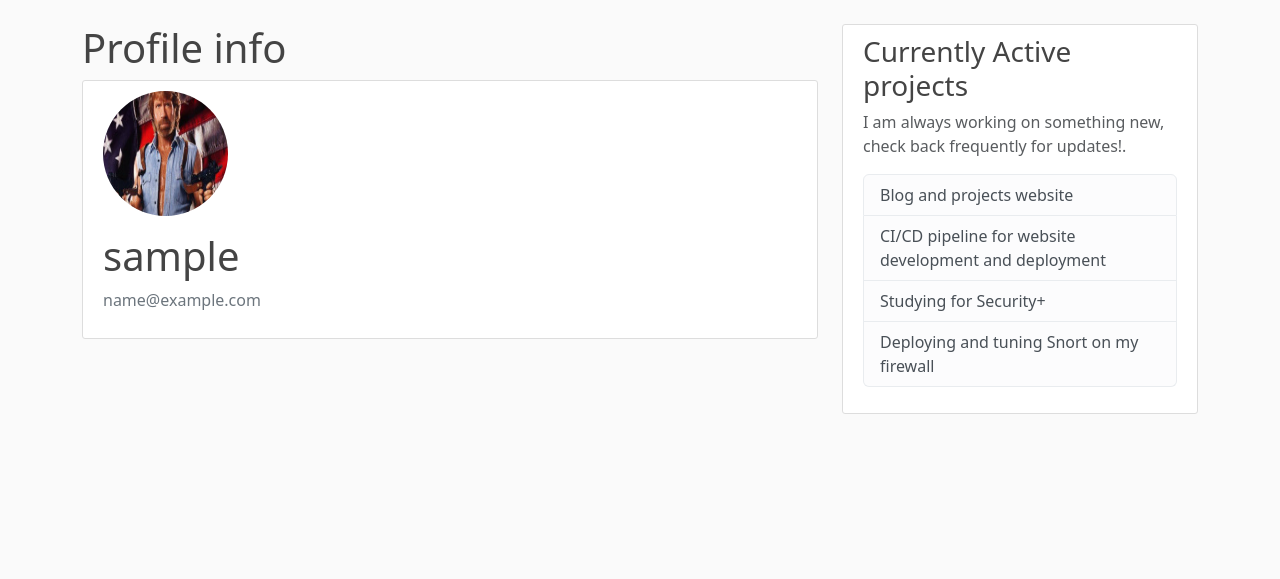
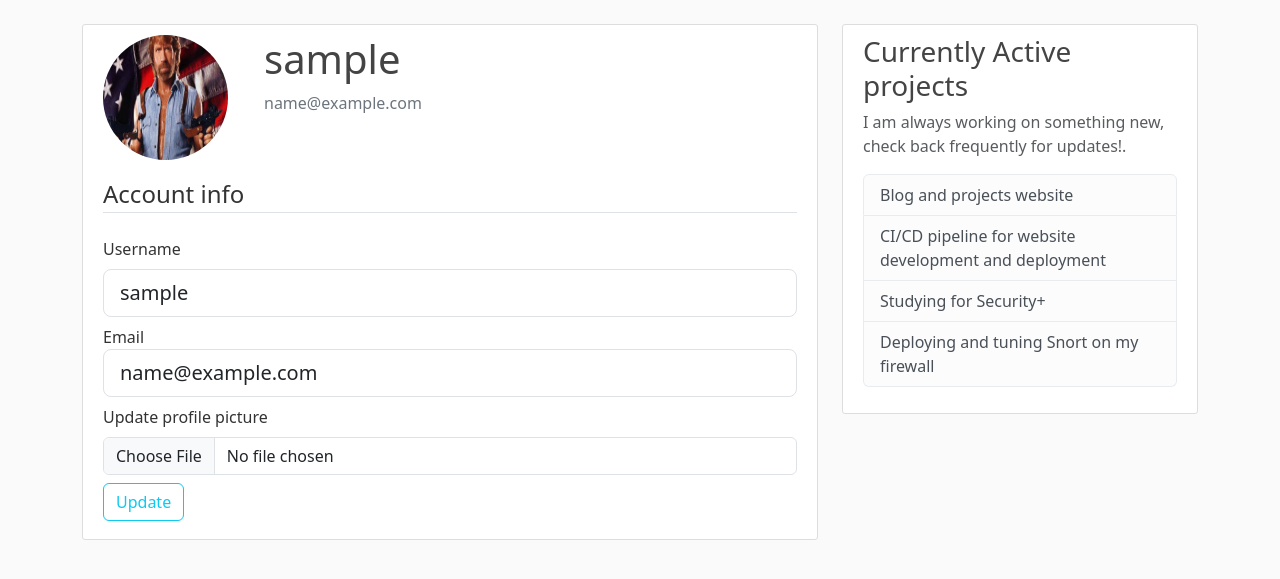
Before and after one commit to ProtoRiaan/blogWebsitePythonFlask, a Flask app: page /account in a window 1280 px wide. Shown: the part 56-635 px from the top of the page. Run offline with Flask 3, Linux system fonts and the light colour scheme; the visitor is signed in with stand-in values (Sample User, id 1); some libraries are stand-ins or nearby versions.

Commit message:
added section to account route to update profile picture. added function to save new profile picture

```diff
--- a/flaskblog/forms.py
+++ b/flaskblog/forms.py
@@ -1,9 +1,12 @@
 
 
 from flask_wtf import FlaskForm
+from flask_wtf.file import FileField, FileAllowed
+from flask_login import current_user
 from wtforms import StringField, PasswordField, SubmitField, BooleanField
 from wtforms.validators import InputRequired, Length, Email, EqualTo, ValidationError
 from flaskblog.models import User
+
 
 class RegistrationForm(FlaskForm):
     username = StringField('Username', validators=[InputRequired(), Length(min=2, max=20)])
@@ -35,3 +38,24 @@ class LoginForm(FlaskForm):
     remember = BooleanField('Remember Me')
 
     submit = SubmitField('Login')
+
+class UpdateAccountForm(FlaskForm):
+    username = StringField('Username', validators=[InputRequired(), Length(min=2, max=20)])
+
+    email = StringField('Email', validators=[InputRequired(), Email()])
+
+    picture = FileField('Update profile picture', validators=[FileAllowed(['jpg','png'])])
+
+    submit = SubmitField('Update')
+
+    def validate_username(self,username):
+        if username.data != current_user.username:
+            user = User.query.filter_by(username=username.data).first()
+            if user:
+                raise ValidationError('This Username is not available')
+
+    def validate_email(self,email):
+        if email.data != current_user.email:
+            user = User.query.filter_by(email=email.data).first()
+            if user:
+                raise ValidationError('This email address is already in use')
--- a/flaskblog/templates/account.html
+++ b/flaskblog/templates/account.html
@@ -1,14 +1,60 @@
 {% extends "layout.html" %}
 {% block title %} About {% endblock title %}
 {% block content %}
-    <h1>Profile info</h1>
     <div class="content-section">
-        <div>
-            <img class="rounded-circle account-img" src='{{ image_file }}'>
-            <div class="media-body">
+        <div class="d-flex">
+            <div class="flex-shrink-0">
+                <img class="rounded-circle account-img" src='{{ image_file }}'>
+            </div>
+            <div class="flex-grow-1 ms-3">
                 <h2 class="account-heading">{{ current_user.username }}</h2>
                 <p class="text-secondary">{{ current_user.email }}</p>
             </div>
         </div>
+        <form method="POST" action="" enctype="multipart/form-data" novalidate>
+            {{ form.hidden_tag() }}
+            <fieldset class="form-group">
+                <legend class="border-bottom mb-4">Account info</legend>
+                <div class="form-group mb-2">
+                    {{ form.username.label(class="form-label") }}
+
+                    {% if form.username.errors %}
+                        {{ form.username(class="form-control form-control-lg is-invalid") }}
+                        <div class="invalid-feedback">
+                            {% for error in form.username.errors %}
+                                <span>{{ error }}</span>
+                            {% endfor %}
+                        </div>
+                    {% else %}
+                        {{ form.username(class="form-control form-control-lg") }}
+                    {% endif %}
+                </div>
+                <div class="form-group mb-2">
+                    {{ form.email.label(class="form-control-label") }}
+
+                    {% if form.email.errors %}
+                        {{ form.email(class="form-control form-control-lg is-invalid") }}
+                        <div class="invalid-feedback">
+                            {% for error in form.email.errors %}
+                                <span>{{ error }}</span>
+                            {% endfor %}
+                        </div>
+                    {% else %}
+                        {{ form.email(class="form-control form-control-lg") }}
+                    {% endif %}
+                </div>
+                <div class="mb-2">
+                    {{ form.picture.label(class='form-label') }}
+                    {{ form.picture(class="form-control", type="file") }}
+                    {% if form.picture.errors %}
+                        {%for error in form.picture.errors %}
+                            <span class="text-danger">{{ error }}</span>
+                        {% endfor %}
+                    {% endif %}
+            </fieldset>
+            <div class="form-group mb-2">
+                {{ form.submit(class="btn btn-outline-info") }}
+            </div>
+        </form>
     </div>
 {% endblock content %}
--- a/flaskblog/views.py
+++ b/flaskblog/views.py
@@ -1,6 +1,10 @@
+
+
+import secrets
+import os
 from flask import render_template, url_for, flash, redirect, request
 from flaskblog import app, db, bcrypt
-from flaskblog.forms import RegistrationForm, LoginForm
+from flaskblog.forms import RegistrationForm, LoginForm, UpdateAccountForm
 from flaskblog.models import User, Posts
 from flask_login import login_user, current_user, logout_user, login_required
 
@@ -76,8 +80,30 @@ def Logout():
     logout_user()
     return redirect(url_for('Home'))
 
-@app.route("/account")
+def Save_Picture(formPicture):
+    random_hex = secrets.token_hex(8)
+    _, fileEXT = os.path.splitext(formPicture.filename)
+    pictureFileName = random_hex + fileEXT
+    picturePath = os.path.join(app.root_path, 'static/profile_pics', pictureFileName)
+    formPicture.save(picturePath)
+
+    return pictureFileName
+
+@app.route("/account", methods=['GET','POST'])
 @login_required
 def Account():
+    form = UpdateAccountForm()
+    if form.validate_on_submit():
+        if form.picture.data:
+            pictureFile = Save_Picture(form.picture.data)
+            current_user.image_file = pictureFile
+        current_user.username = form.username.data
+        current_user.email = form.email.data
+        db.session.commit()
+        flash('Your account has been updated!', 'success')
+        return redirect(url_for('Account'))
+    elif request.method == 'GET':
+        form.username.data = current_user.username
+        form.email.data = current_user.email
     image_file = url_for('static', filename='profile_pics/' + current_user.image_file)
-    return render_template('account.html', title = 'Account', image_file=image_file)
+    return render_template('account.html', title = 'Account', image_file=image_file, form=form)
```
